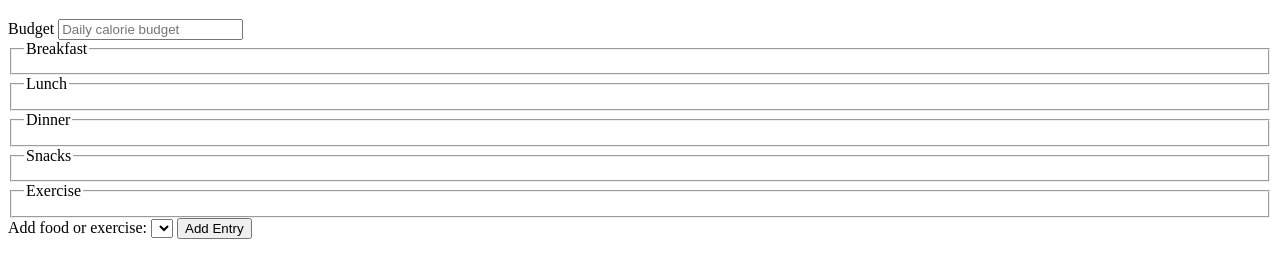
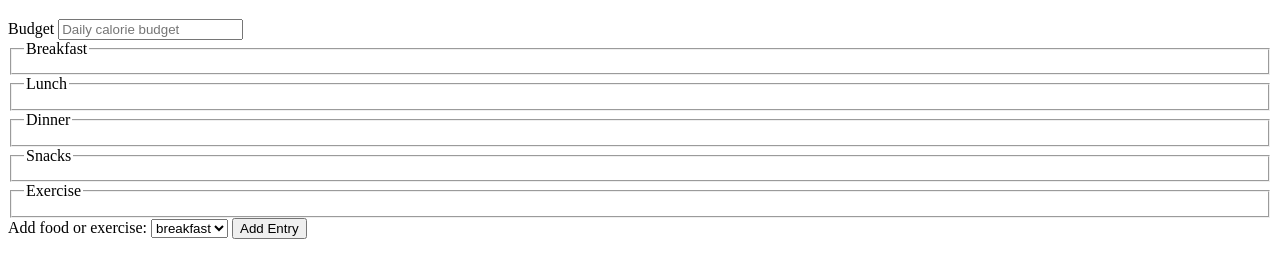
Before and after one commit to tanimaraeliassantos/calories-counter-app, a plain HTML site: page index.html in a window 1280 px wide. Shown: the part 61-338 px from the top of the page. Drawn offline with Linux system fonts and the light colour scheme.

Commit message:
Update index.html
Added options for dropdown menu

```diff
--- a/index.html
+++ b/index.html
@@ -41,7 +41,15 @@
 					<div class="controls">
 						<span>
 							<label for="entry-dropdown">Add food or exercise:</label>
-							<select id="entry-dropdown" name="options"></select>
+							<select id="entry-dropdown" name="options">
+								<option value="breakfast" id="fieldset" selected>
+									breakfast
+								</option>
+								<option value="lunch" id="fieldset">Lunch</option>
+								<option value="dinner" id="fieldset">Dinner</option>
+								<option value="snacks" id="fieldset">Snacks</option>
+								<option value="exercise" id="fieldset">Exercise</option>
+							</select>
 							<button type="button" id="add-entry">Add Entry</button>
 						</span>
 					</div>
```
